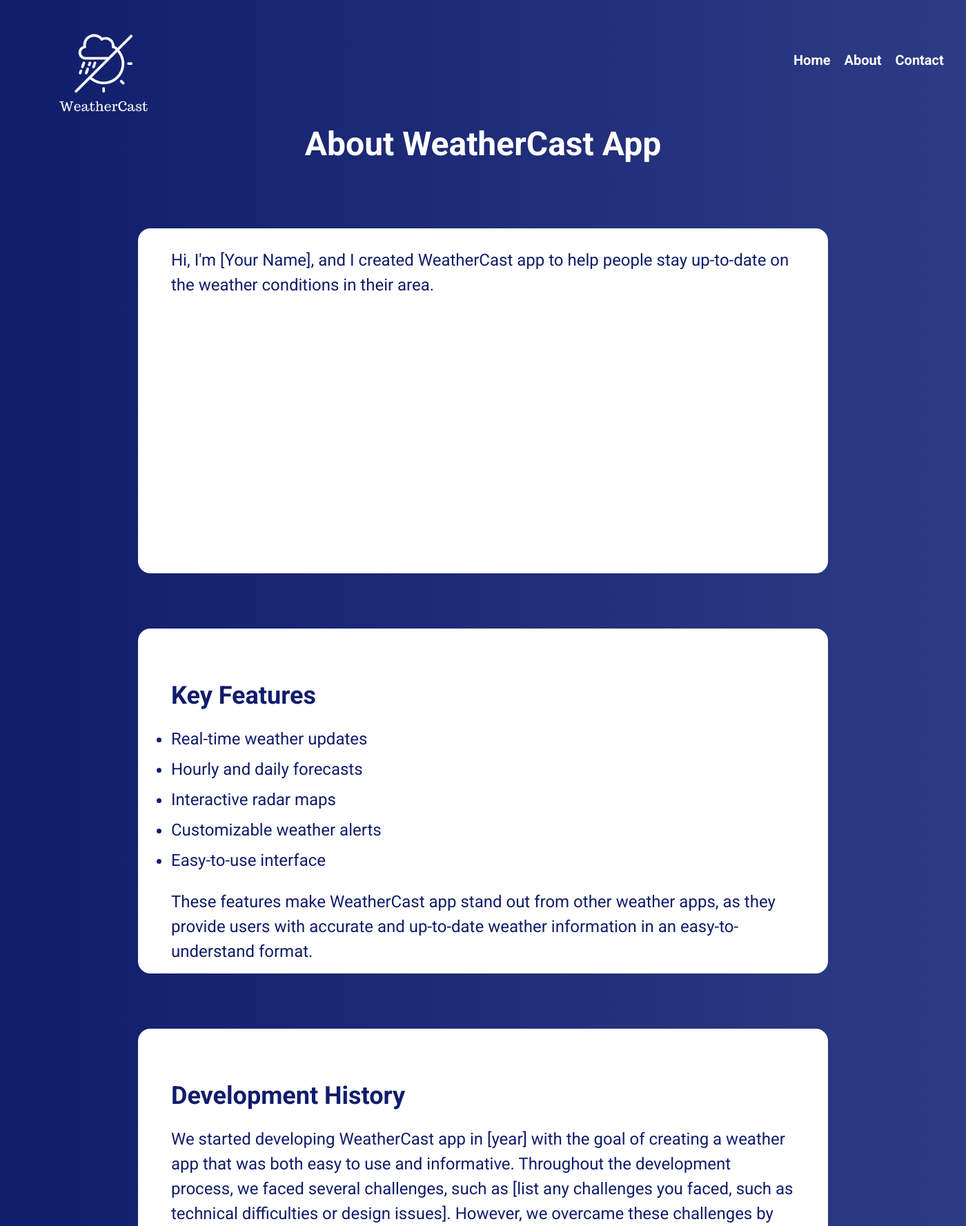
After one commit to TheHumanoidTyphoon/weather_app, a Flask app: page /about.html in a window 1400 px wide. The commit adds this page. Shown: the top 1777 px of the page at 69% size. Run offline with Flask 3, Linux system fonts and the light colour scheme.

Commit message:
some small changes

```diff
--- a/app/app.py
+++ b/app/app.py
@@ -1,6 +1,6 @@
 from flask import Flask
 
-app = Flask(__name__)
+app = Flask(__name__, static_url_path='/static/')
 app.config['SECRET_KEY'] = 'secret_key'
 
 from app.routes import *
--- a/app/routes.py
+++ b/app/routes.py
@@ -1,7 +1,36 @@
-from flask import render_template
-
+from flask import render_template, request
 from app.app import app
+import smtplib
 
 @app.route('/')
 def index():
     return render_template('index.html')
+
+@app.route('/about.html', methods=['GET'])
+def about():
+    return render_template('about.html')
+
+@app.route('/contact.html', methods=['GET'])
+def contact():
+    return render_template('contact.html')
+
+@app.route('/process-form', methods=['POST'])
+def process_form():
+    # Get form data
+    name = request.form['name']
+    email = request.form['email']
+    message = request.form['message']
+
+    # Send email
+    sender_email = "your_email@example.com"
+    receiver_email = "recipient_email@example.com"
+    password = "your_email_password"
+    message_text = f"Name: {name}\nEmail: {email}\nMessage: {message}"
+    server = smtplib.SMTP('smtp.gmail.com', 587)
+    server.starttls()
+    server.login(sender_email, password)
+    server.sendmail(sender_email, receiver_email, message_text)
+    server.quit()
+
+    # Display confirmation message
+    return render_template('confirmation.html')
--- /dev/null
+++ b/app/static/styles/style3.css
@@ -0,0 +1,242 @@
+* {
+    margin: 0;
+    padding: 0;
+    border: 0;
+    outline: none;
+    box-sizing: border-box;
+}
+
+.navbar {
+    position: absolute;
+    top: 50px;
+    left: 0;
+    right: 0;
+    padding: 10px;
+    text-align: center;
+    display: flex;
+    align-items: center;
+  }
+
+
+  .navbar-nav {
+      position: absolute;
+      top: 8px;
+      left: 1120px;
+      right: 0;
+      padding: 10px;
+      display: flex;
+      font-weight: bold;
+      font-family: 'Roboto', sans-serif;
+      color: #ffffff;
+      font-size: 20px;
+    }
+
+
+  .navbar-nav li a:hover {
+    background-color: #fff;
+    color: #101d6b;
+    border-radius: 18px;
+    padding: 10px 20px;
+    transition: 0.2s;
+  }
+
+  .nav-item {
+    margin-left: 20px;
+    list-style-type: none;
+  }
+
+  .nav-link {
+    color: #fff;
+    text-decoration: none;
+    font-size: 20px;
+  }
+
+  .logo-img {
+    position: absolute;
+    top: -30px;
+    left: 50px;
+    right: 0;
+    padding: 10px;
+    display: flex;
+    width: 200px;
+  }
+
+
+body {
+    height: 100vh;
+    align-items: center;
+    justify-content: center;
+    display: block;
+    background: #101d6b;
+    background: -webkit-linear-gradient(to right, #101d6b, #2e3b85);
+    background: linear-gradient(to right, #101d6b, #2e3b85);
+    font-family: 'Roboto', sans-serif;
+    color: #ffffff;
+}
+
+
+h1 {
+    position: relative;
+    top: 130px;
+    left: 0;
+    right: 0;
+    padding: 50px;
+    text-align: center;
+    font-size: 48px;
+    font-weight: bold;
+    margin-bottom: 24px;
+}
+
+
+h2 {
+    font-size: 36px;
+    font-weight: bold;
+    margin-top: 48px;
+    margin-bottom: 24px;
+}
+
+p {
+    font-size: 24px;
+    line-height: 1.5;
+    margin-bottom: 24px;
+}
+
+ul {
+    margin-bottom: 24px;
+}
+
+li {
+    font-size: 24px;
+    line-height: 1.5;
+    margin-bottom: 8px;
+}
+
+img {
+    max-width: 100%;
+    height: auto;
+    margin-bottom: 24px;
+}
+
+video {
+    max-width: 100%;
+    height: auto;
+    margin-bottom: 24px;
+}
+
+
+.container1 {
+    position: relative;
+    top: 50%;
+    left: 50%;
+    transform: translate(-50%, -50%);
+    width: 1000px;
+    height: 500px;
+    background: #fff;
+    color: #101d6b;
+    align-items: center;
+    justify-content: center;
+    padding: 28px 48px;
+    overflow: hidden;
+    border-radius: 18px;
+    transition: 0.6s ease-out;
+}
+
+.container2 {
+    position: relative;
+    top: 60%;
+    left: 50%;
+    transform: translate(-50%, -50%);
+    width: 1000px;
+    height: 500px;
+    display: block;
+    background: #fff;
+    color: #101d6b;
+    align-items: center;
+    justify-content: center;
+    padding: 28px 48px;
+    overflow: hidden;
+    border-radius: 18px;
+    transition: 0.6s ease-out;
+}
+
+.container3 {
+    position: relative;
+    top: 70%;
+    left: 50%;
+    transform: translate(-50%, -50%);
+    width: 1000px;
+    height: 500px;
+    background: #fff;
+    color: #101d6b;
+    align-items: center;
+    justify-content: center;
+    padding: 28px 48px;
+    overflow: hidden;
+    border-radius: 18px;
+    transition: 0.6s ease-out;
+}
+
+.container4 {
+    position: relative;
+    top: 80%;
+    left: 50%;
+    transform: translate(-50%, -50%);
+    width: 1000px;
+    height: 500px;
+    display: block;
+    background: #fff;
+    color: #101d6b;
+    align-items: center;
+    justify-content: center;
+    padding: 28px 48px;
+    overflow: hidden;
+    border-radius: 18px;
+    transition: 0.6s ease-out;
+}
+
+.container5 {
+    position: relative;
+    top: 90%;
+    left: 50%;
+    transform: translate(-50%, -50%);
+    width: 1000px;
+    height: 500px;
+    display: block;
+    background: #fff;
+    color: #101d6b;
+    align-items: center;
+    justify-content: center;
+    padding: 28px 48px;
+    overflow: hidden;
+    border-radius: 18px;
+    transition: 0.6s ease-out;
+}
+
+.container6 {
+    position: relative;
+    top: 100%;
+    left: 50%;
+    transform: translate(-50%, -50%);
+    width: 1000px;
+    height: 500px;
+    background: #fff;
+    color: #101d6b;
+    align-items: center;
+    justify-content: center;
+    padding: 28px 48px;
+    overflow: hidden;
+    border-radius: 18px;
+    transition: 0.6s ease-out;
+}
+
+footer {
+    position: relative;
+    bottom: 0;
+    left: 0;
+    right: 0;
+    padding: 10px;
+    font-family: 'Roboto', sans-serif;
+    text-align: center;
+    color: white;
+    margin-top: 100px;
+  }
--- /dev/null
+++ b/app/templates/about.html
@@ -0,0 +1,55 @@
+{% extends 'base.html' %}
+
+  {% block others %}
+  <link rel="stylesheet" href="{{ url_for('static', filename='styles/style3.css') }}">
+  {% endblock others %}
+
+  {% block title %}
+  WeatherCast | About Us
+  {% endblock title %}
+
+{% block content %}
+    <h1>About WeatherCast App</h1>
+    {% include 'partials/navbar.html' %}
+    <div class="container1">
+
+      <p>Hi, I'm [Your Name], and I created WeatherCast app to help people stay up-to-date on the weather conditions in their area.</p>
+    </div>
+
+    <div class="container2">
+      <h2>Key Features</h2>
+      <ul>
+        <li>Real-time weather updates</li>
+        <li>Hourly and daily forecasts</li>
+        <li>Interactive radar maps</li>
+        <li>Customizable weather alerts</li>
+        <li>Easy-to-use interface</li>
+      </ul>
+      <p>These features make WeatherCast app stand out from other weather apps, as they provide users with accurate and up-to-date weather information in an easy-to-understand format.</p>
+    </div>
+
+    <div class="container3">
+      <h2>Development History</h2>
+      <p>We started developing WeatherCast app in [year] with the goal of creating a weather app that was both easy to use and informative. Throughout the development process, we faced several challenges, such as [list any challenges you faced, such as technical difficulties or design issues]. However, we overcame these challenges by [explain how you overcame them, such as working with a developer or redesigning the user interface].</p>
+    </div>
+
+    <div class="container4">
+      <h2>Screenshots and Videos</h2>
+      <p>Check out some screenshots and a video of WeatherCast app in action:</p>
+      <img src="[insert image URL]" alt="WeatherCast app screenshot">
+      <video width="320" height="240" controls>
+        <source src="[insert video URL]" type="video/mp4">
+        Your browser does not support the video tag.
+      </video>
+    </div>
+
+    <div class="container5">
+      <h2>Data Sources</h2>
+      <p>WeatherCast app gets its weather data from [insert data source, such as the National Weather Service or a private weather company]. Our data is updated [insert frequency, such as every 15 minutes] to ensure that users have access to the most accurate and up-to-date weather information possible.</p>
+    </div>
+
+    <div class="container6">
+      <h2>Contact Us</h2>
+      <p>If you have any questions or feedback about WeatherCast app, feel free to contact us at [insert email address] or through our [insert social media profiles]. We would love to hear from you!</p>
+    </div>
+{% endblock %}
--- /dev/null
+++ b/app/templates/base.html
@@ -0,0 +1,17 @@
+<!DOCTYPE html>
+<html lang="en">
+<head>
+    <meta charset="UTF-8">
+    <meta name="viewport" content="width=device-width, initial-scale=1.0">
+    <link rel="shortcut icon" href="{{ url_for('static', filename='images/weather.ico') }}" type="image/x-icon">
+    <link href="https://fonts.googleapis.com/css2?family=Poppins:wght@300;400;500;600;700;800;900&family=Roboto:wght@300;400;500;700;900&display=swap" rel="stylesheet">
+    <link>{% block others %}{% endblock others %}</link>
+    <title>{% block title %}{% endblock title %}</title>
+</head>
+<body>
+    {% block content %}{% endblock %}
+    <footer>
+      <p>&copy; 2023 WeatherCast by TheHumanoidTyphoon</p>
+    </footer>
+</body>
+</html>
--- /dev/null
+++ b/app/templates/partials/navbar.html
@@ -0,0 +1,16 @@
+<nav class="navbar">
+    <a href="/">
+    <img class="logo-img" src="{{ url_for('static', filename='images/weather_app.png') }}">
+    </a>
+    <ul class="navbar-nav">
+      <li class="nav-item">
+        <a class="nav-link" href="/">Home</a>
+      </li>
+      <li class="nav-item">
+        <a class="nav-link" href="/about.html">About</a>
+      </li>
+      <li class="nav-item">
+        <a class="nav-link" href="/contact.html">Contact</a>
+      </li>
+    </ul>
+  </nav>
```
Also changed, not shown: app/static/script/index.js (+5 -5 lines), app/static/styles/style.css (+53 -37 lines), app/static/styles/style2.css (added, +148 -0 lines), app/templates/confirmation.html (added, +62 -0 lines), app/templates/contact.html (added, +26 -0 lines), app/templates/index.html (+17 -28 lines), app/static/images/clear.png, app/static/images/cloud.png, app/static/images/mist.png, app/static/images/open_weather.png (added), app/static/images/rain.png, app/static/images/snow.png.
